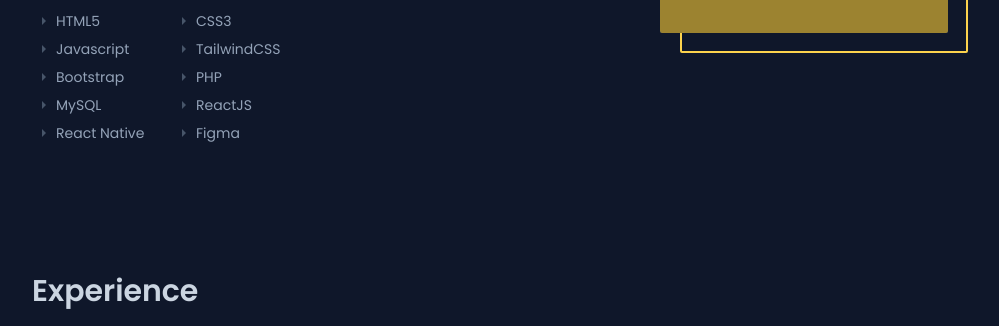
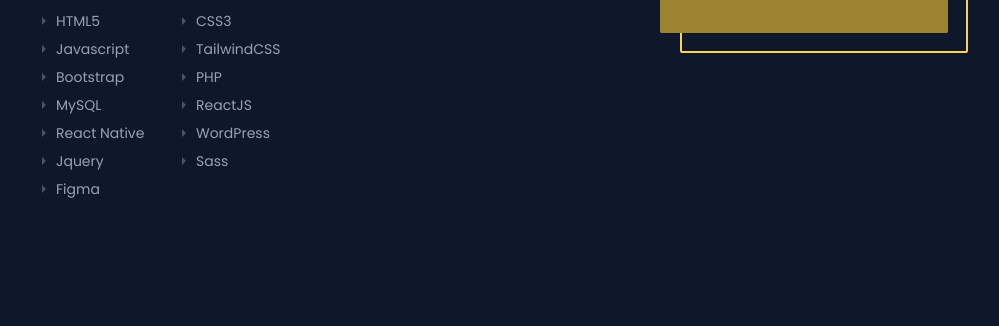
Before and after one commit to mfebriann/personal-website, an Astro site: page / in a window 1280 px wide. Shown: the part 924-1250 px from the top of the page, without its empty margins (176-1175 px from the left). Built offline with nearby package versions, Linux system fonts and the light colour scheme; Astro itself is replaced by a stand-in of ours; grey boxes are pictures that could not be loaded.

Commit message:
feat: add skills wordpress, jquery, and sass

```diff
--- a/src/pages/index.astro
+++ b/src/pages/index.astro
@@ -32,7 +32,7 @@ import Projects from '../components/Projects.astro';
 				<p>I created some projects and I put them on my github account.</p>
 				<p>Here are some technologies I can use:</p>
 
-				<Skills skills={['HTML5', 'CSS3', 'Javascript', 'TailwindCSS', 'Bootstrap', 'PHP', 'MySQL', 'ReactJS', 'React Native', 'Figma']} />
+				<Skills skills={['HTML5', 'CSS3', 'Javascript', 'TailwindCSS', 'Bootstrap', 'PHP', 'MySQL', 'ReactJS', 'React Native', 'WordPress','Jquery', 'Sass', 'Figma']} />
 			</div>
 			<div
 				class="relative w-56 h-56 mx-auto after:absolute after:left-0 after:top-0 after:w-full after:h-full after:rounded-sm after:mix-blend-multiply after:bg-amber-300 before:border-2 after:duration-300 before:absolute before:border-amber-300 before:w-full before:h-full before:-z-10 before:-right-5 before:top-5 before:rounded-sm before:duration-300 before:ease-in hover:after:bg-transparent hover:before:-right-3 hover:before:top-3 sm:w-72 sm:h-72"
```
